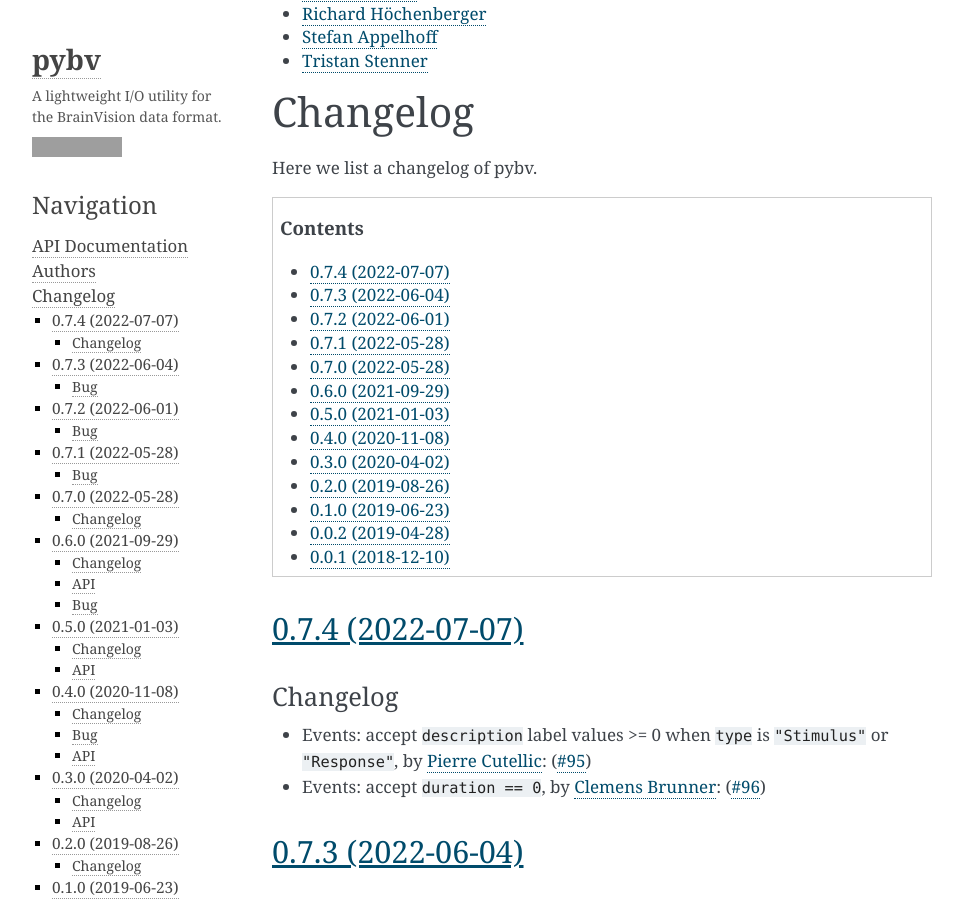
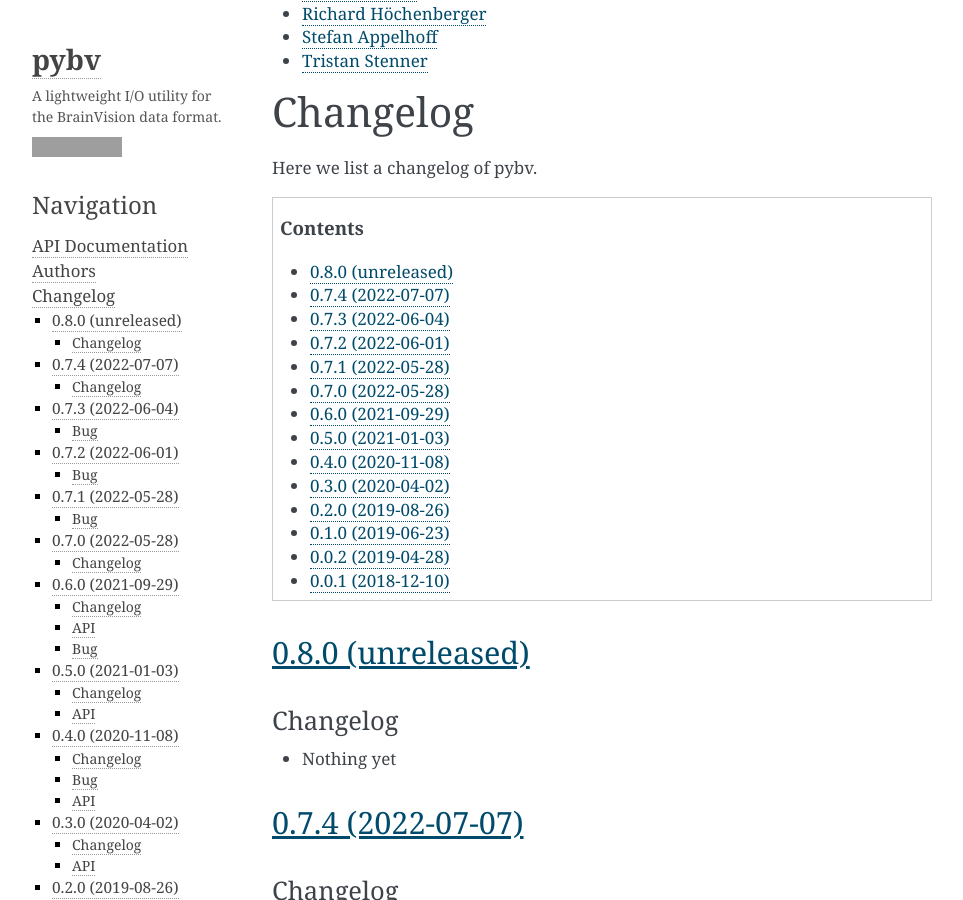
Before and after one commit to bids-standard/pybv, a Sphinx documentation site: the page built from docs/changelog.rst, in a window 1280 px wide and 900 px high, scrolled down 285 px. Shown: the whole window, without its empty margins (148-1111 px from the left). Built offline with Sphinx 7.4.7, drawn with Linux system fonts in a browser that asks for light colours; grey boxes are pictures that could not be loaded.

Commit message:
dev 0.8.0.dev4

```diff
--- a/docs/changelog.rst
+++ b/docs/changelog.rst
@@ -37,6 +37,13 @@
 .. contents:: Contents
    :local:
    :depth: 1
+
+0.8.0 (unreleased)
+==================
+
+Changelog
+~~~~~~~~~
+- Nothing yet
 
 0.7.4 (2022-07-07)
 ==================
--- a/pybv/__init__.py
+++ b/pybv/__init__.py
@@ -1,7 +1,7 @@
 """A lightweight I/O utility for the BrainVision data format."""
 
 
-__version__ = '0.7.4'
+__version__ = '0.8.0.dev4'
 from .io import write_brainvision
 
 __all__ = ['write_brainvision']
```
